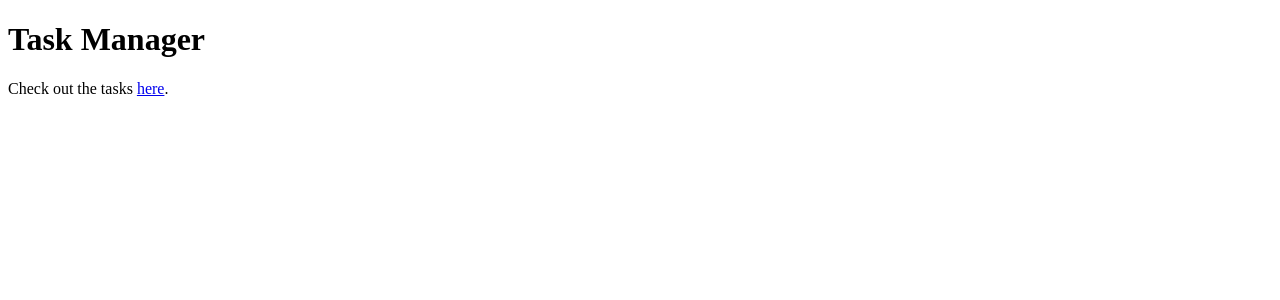
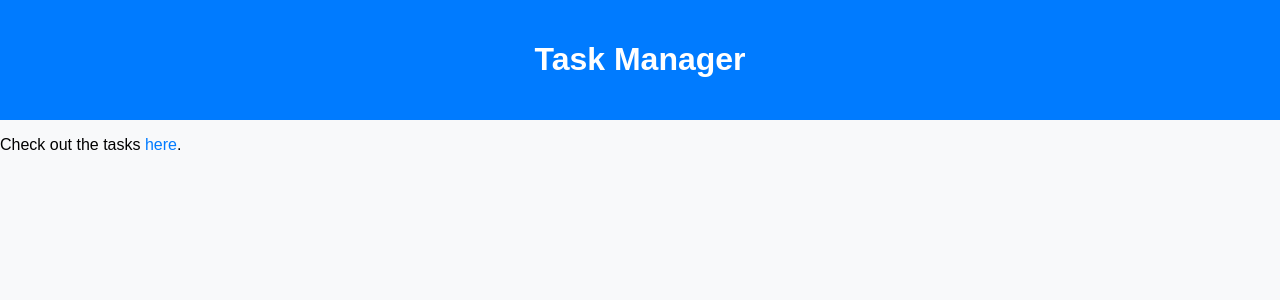
Before and after one commit to nalamsri90/ProgrammingForInformationSystems, a Flask app: page / in a window 1280 px wide. Shown: the top 300 px of the page. Run offline with Flask 3, Linux system fonts and the light colour scheme.

Commit message:
added style for home page
added styling for home page

```diff
--- a/templates/index.html
+++ b/templates/index.html
@@ -4,9 +4,43 @@
     <meta charset="UTF-8">
     <meta name="viewport" content="width=device-width, initial-scale=1.0">
     <title>Task Manager</title>
+    <style>
+        body {
+            font-family: 'Arial', sans-serif;
+            background-color: #f8f9fa;
+            margin: 0;
+            padding: 0;
+        }
+
+        header {
+            background-color: #007bff;
+            color: #fff;
+            text-align: center;
+            padding: 20px 0;
+        }
+
+        h1 {
+            font-weight: bold;
+        }
+
+        a {
+            color: #007bff;
+            text-decoration: none;
+        }
+
+        a:hover {
+            text-decoration: underline;
+        }
+
+    </style>
 </head>
 <body>
-    <h1>Task Manager</h1>
-    <p>Check out the tasks <a href="{{ url_for('get_tasks') }}">here</a>.</p>
+    <header>
+        <h1>Task Manager</h1>
+    </header>
+
+    <div>
+        <p>Check out the tasks <a href="{{ url_for('get_tasks') }}">here</a>.</p>
+    </div>
 </body>
 </html>
```
